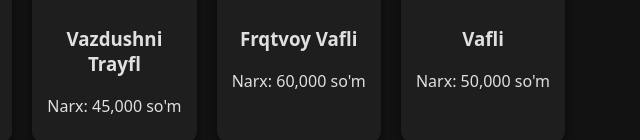
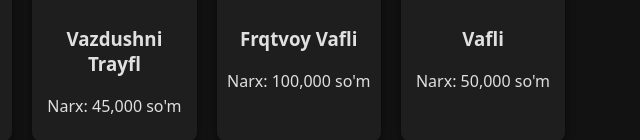
Before and after one commit to sobirov0411/bibish-shirinliklar, a plain HTML site: page index.html in a window 1280 px wide. Shown: the part 679-819 px from the top of the page, 157-797 px from the left. Drawn offline with Linux system fonts and the light colour scheme.

Commit message:
Update index.html
dnnddn

```diff
--- a/index.html
+++ b/index.html
@@ -95,7 +95,7 @@
                     <img src="/img/frqtvoy-vafli.jpg" alt="Vazdushni Trayfl" class="cola">
                     <h3>Frqtvoy Vafli
                     </h3>
-                    <p>Narx:  60,000 so'm</p>
+                    <p>Narx:  100,000 so'm</p>
                 </div>
                 <div class="item">
                     <img src="/img/vafli.jpg" alt="Vazdushni Trayfl" class="cola">
```
